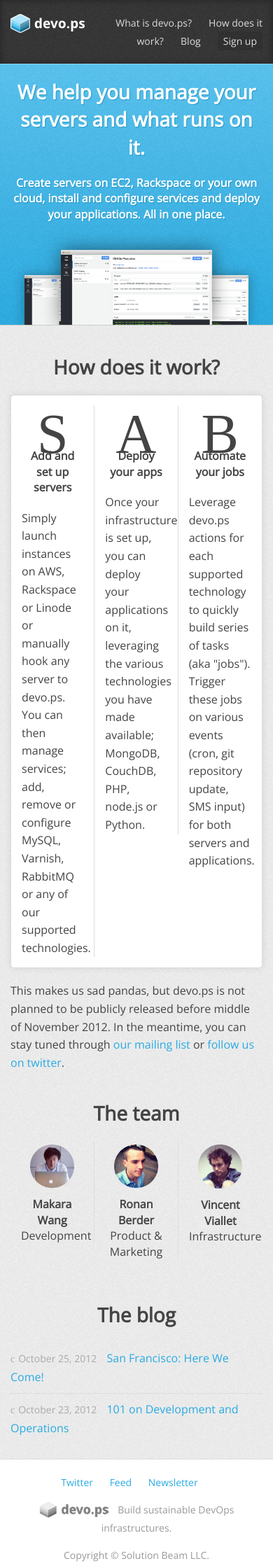
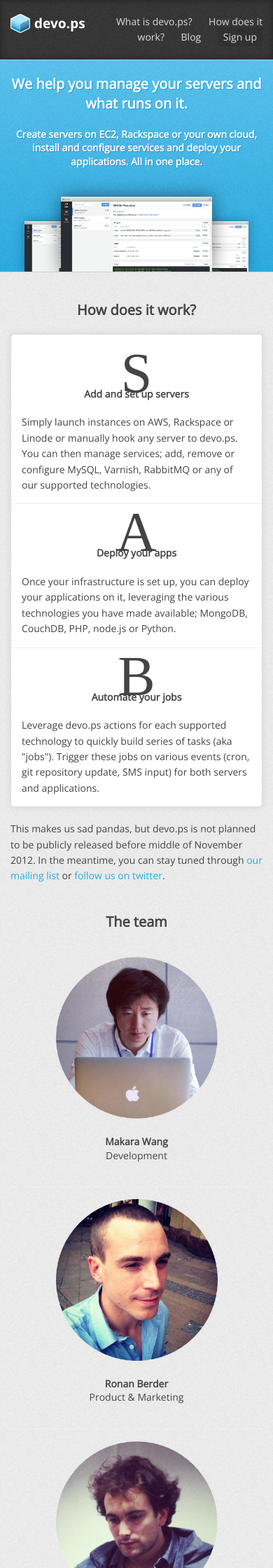
Before and after one commit to isabella232/devo-ps.github.io, a Jekyll site: the page built from index.html, in a window 390 px wide. Shown: the top 2240 px of the page at 70% size. Built offline with Jekyll 4.4.1, drawn with Linux system fonts in a browser that asks for light colours; nearby versions of some CDN libraries; some web fonts are replaced.

Commit message:
Cleaning things up

```diff
--- a/_layouts/default.html
+++ b/_layouts/default.html
@@ -28,10 +28,10 @@
     <div class='content'>
     	<h1><a href='{{ base.url }}/'>devo.ps</a></h1>
       <nav>
-        <a href='{{ base.url }}/#pitch'>What is devo.ps?</a>
-        <a href='{{ base.url }}/#how'>How does it work?</a>
-        <a href='{{ base.url }}/#blog'>Blog</a>
-        <a href='{{ base.url }}/#signup'>Sign up</a>
+        <a href='{{ base.url }}/#pitch' class='pitch'>What is devo.ps?</a>
+        <a href='{{ base.url }}/#how' class='how'>How does it work?</a>
+        <a href='{{ base.url }}/#blog' class='blog'>Blog</a>
+        <a href='{{ base.url }}/#signup' class='sign-up'>Sign up</a>
       </nav>
     </div>
   </header>
--- a/css/style.css
+++ b/css/style.css
@@ -336,5 +336,51 @@
 }
 
 @media only screen and (max-width: 800px) {
+  body,
+  input,
+  textarea {
+    font-size: 14px;
+  }
 
+  h2 {
+    font-size: 20px;
+  }
+
+  h3 {
+    font-size: 14px;
+  }
+
+  time {
+    display: block;
+  }
+
+  ul.columns {
+    text-align: center;
+  }
+
+  ul.columns li {
+    float: none;
+    margin: 0 auto;
+    width: auto;
+  }
+
+  ul.columns li .wrapper {
+    border: 0;
+    border-bottom: 1px solid #eee;
+    padding-bottom: 15px;
+  }
+
+  ul.columns li:last-child .wrapper {
+    border: 0;
+    padding-bottom: 0;
+  }
+
+  #footer {
+    font-size: 12px;
+  }
+
+  #footer .slogan a {
+    display: none;
+    margin: 0;
+  }
 }
```
